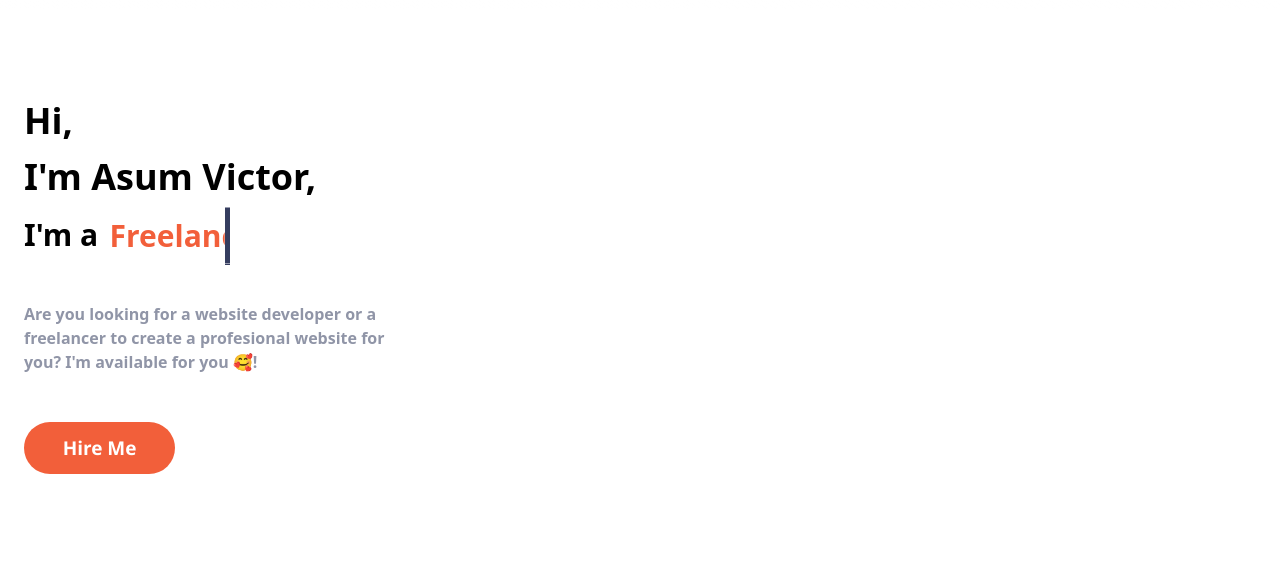
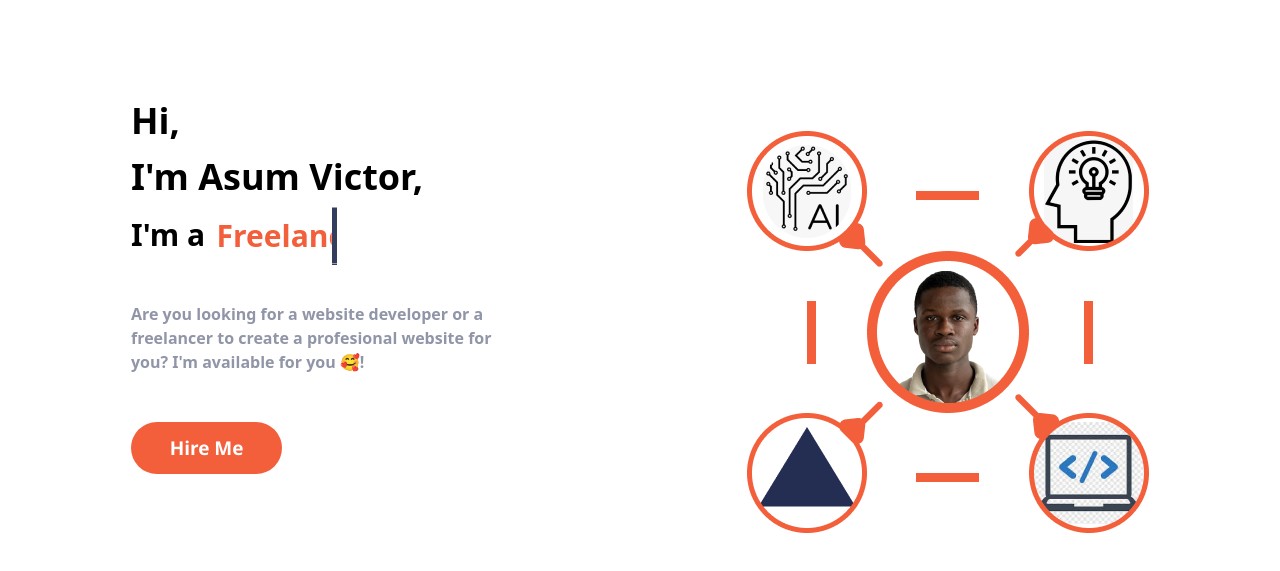
Before and after one commit to AsumVictor/me, a website: page index.html in a window 1280 px wide. Shown: the part 67-638 px from the top of the page. Drawn offline with nearby package versions, Linux system fonts and the light colour scheme.

Commit message:
Added left images

```diff
--- a/index.html
+++ b/index.html
@@ -57,7 +57,7 @@
 </header>
 
   <section id="section1" class="pt-12">
-      <div class="container flex flex-col md:flex-row items-center mx-auto
+      <div class="container flex flex-col md:flex-row items-center md:justify-center mx-auto
                    mt-20 space-y-0 md:space-y-0 px-6">
         <div class="flex flex-col mb-32 space-y-12 md:w-1/2">
            <h1 class="mt-10 max-w-md text-3xl font-bold text-left md:text-4xl">
@@ -90,11 +90,13 @@
           <button class="p-3 font-bold text-white self-center bg-brightRed rounded-full text-center
          md:block hover:bg-brightRedLight md:self-start">
            <a href="#"> Hire Me</a>
-        </button>
+         </button>
           </div>
 
           <!--image conatiner-->
-          <div></div>
+          <div class="">
+            <img src="images/imagesLeft.png" alt="collection image" srcset="images/imagesLeft.png">
+          </div>
 
         </div>
   </section>
```
Also changed, not shown: css/main.css, images/Passport.jpg (deleted), images/Passport.png (added), images/imagesLeft.png (added).
